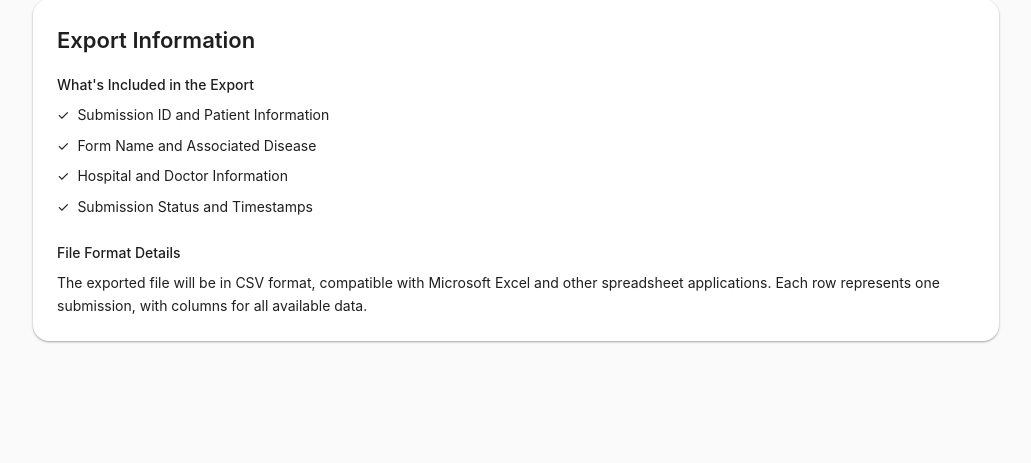
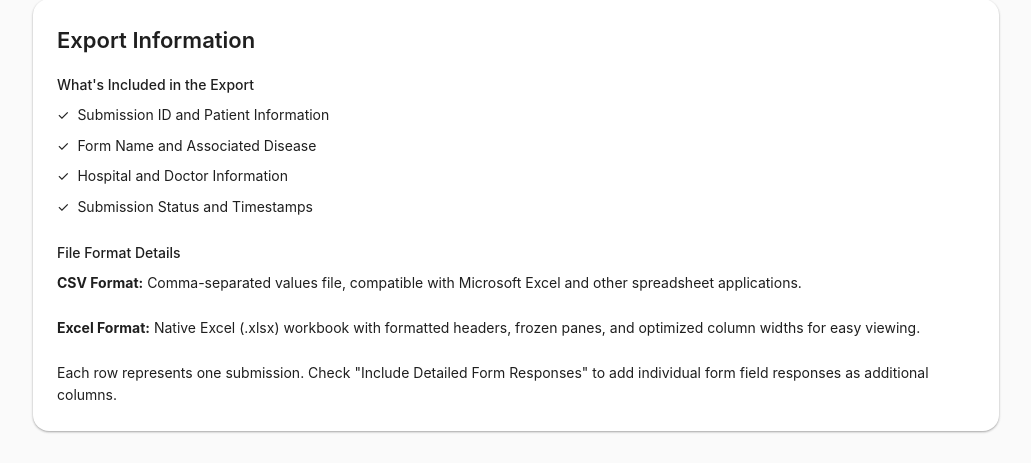
Before and after one commit to sahilJaiswal2002/PIS, a Flask app: page /admin/export-submissions in a window 1280 px wide. Shown: the part 825-1288 px from the top of the page, without its empty margins (249-1280 px from the left). Before the commit the page ends 1168 px from the top, so only its background shows below. Run offline with Flask 3, Linux system fonts and the light colour scheme; a user stored in the database is signed in.

Commit message:
completionId: cgen-5ba1d0e08c77406c8ef77f7dda618636
cgen-5ba1d0e08c77406c8ef77f7dda618636

```diff
--- a/templates/admin/export.html
+++ b/templates/admin/export.html
@@ -90,7 +90,11 @@
 
         <div>
             <h3 class="title-small mb-2">File Format Details</h3>
-            <p class="body-medium">The exported file will be in CSV format, compatible with Microsoft Excel and other spreadsheet applications. Each row represents one submission, with columns for all available data.</p>
+            <p class="body-medium">
+                <strong>CSV Format:</strong> Comma-separated values file, compatible with Microsoft Excel and other spreadsheet applications.<br><br>
+                <strong>Excel Format:</strong> Native Excel (.xlsx) workbook with formatted headers, frozen panes, and optimized column widths for easy viewing.<br><br>
+                Each row represents one submission. Check "Include Detailed Form Responses" to add individual form field responses as additional columns.
+            </p>
         </div>
     </div>
 </div>
```
